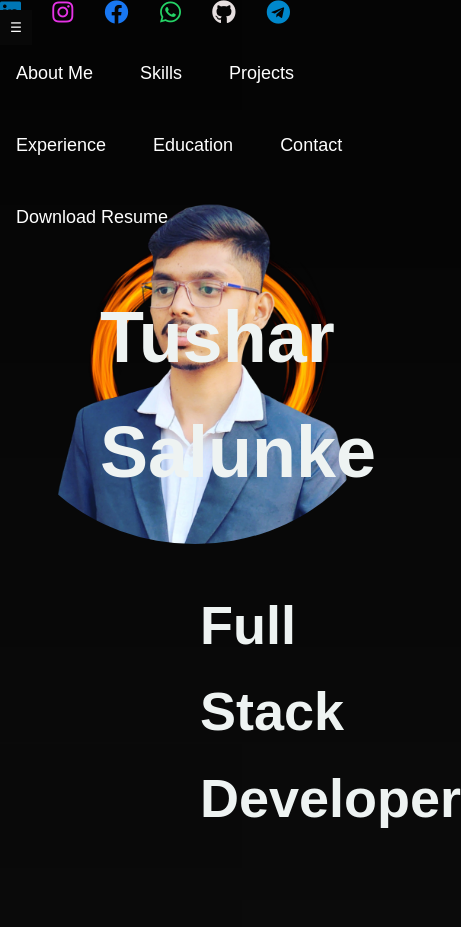
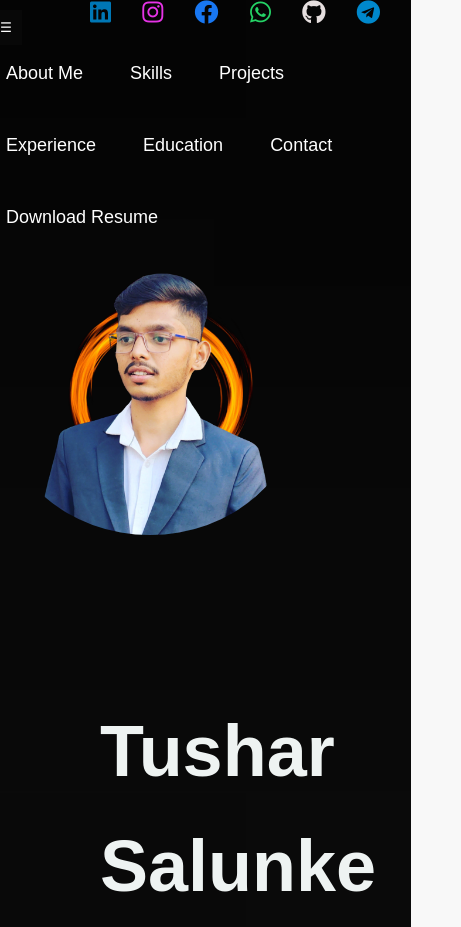
Before and after one commit to iamtusha/Tushars-portfolio, a plain HTML site: page index.html in a window 390 px wide. Shown: the top 927 px of the page, 461 px wide, since content can reach past the window. Drawn offline with Linux system fonts and the light colour scheme.

Commit message:
Your commit message here

```diff
--- a/index.html
+++ b/index.html
@@ -17,8 +17,9 @@
     <a href="https://github.com/iamtusha" target="_blank" title="GitHub"><i class="fab fa-github"></i></a>
     <a href="https://t.me/@Tushar_salunke" target="_blank" title="Telegram"><i class="fab fa-telegram"></i></a>
 </div>
- <nav>
-    <button class="nav-toggle">&#9776;</button>
+
+<nav>
+<button class="nav-toggle">&#9776;</button>
     <ul>
       <li><a href="#about">About Me</a></li>
       <li><a href="#skills">Skills</a></li>
@@ -34,7 +35,7 @@
   <header style="margin-bottom: 150px;">
     <img src="profile-image.png" alt="Profile Image" class="profile-image">
     <h1>Tushar Salunke</h1>
-    <h4 style="margin-left: 200px">Full Stack Developer</h4>
+    <h4 style="margin-left: 150px">Full Stack Developer</h4>
   </header>
 
 
--- a/styles.css
+++ b/styles.css
@@ -1,4 +1,7 @@
 .social-icons {
+  position: fixed;
+  top: 0;
+  right: 0;
   display: flex;
   justify-content: space-between;
   width: 300px; /* Adjust the total width as needed */
@@ -109,7 +112,7 @@ body {
   scroll-behavior: smooth;
 }
 h1 {
-  margin-top: 250px; /* Adjust the value as needed */
+  margin-top: 150px; /* Adjust the value as needed */
   margin-left: 100px;
   font-size: 4.0em;
 }
@@ -151,7 +154,7 @@ h1, h2, h3 {
 
 /* Navigation styles */
 nav {
-  position: absolute;
+  position: relative;
   top: 10px;
   right: 10px;
 }
@@ -251,8 +254,6 @@ section {
   margin-bottom: 30px;
 }
 
-
-
 /* Responsive design for smaller screens */
 @media screen and (max-width: 768px) {
   nav ul {
@@ -262,6 +263,16 @@ section {
   nav ul li {
     display: block;
     margin-bottom: 15px;
+  }
+}
+
+@media screen and (max-width: 768px) {
+  .profile-image {
+    width: 100%; /* Set the width to 100% on smaller screens */
+    max-width: 300px; /* Set a maximum width if needed */
+    margin-top: 20px; /* Adjust the margin as needed */
+    position: static; /* Remove absolute positioning on smaller screens */
+    border-radius: 50%; /* Adjust border-radius as needed */
   }
 }
 
```
